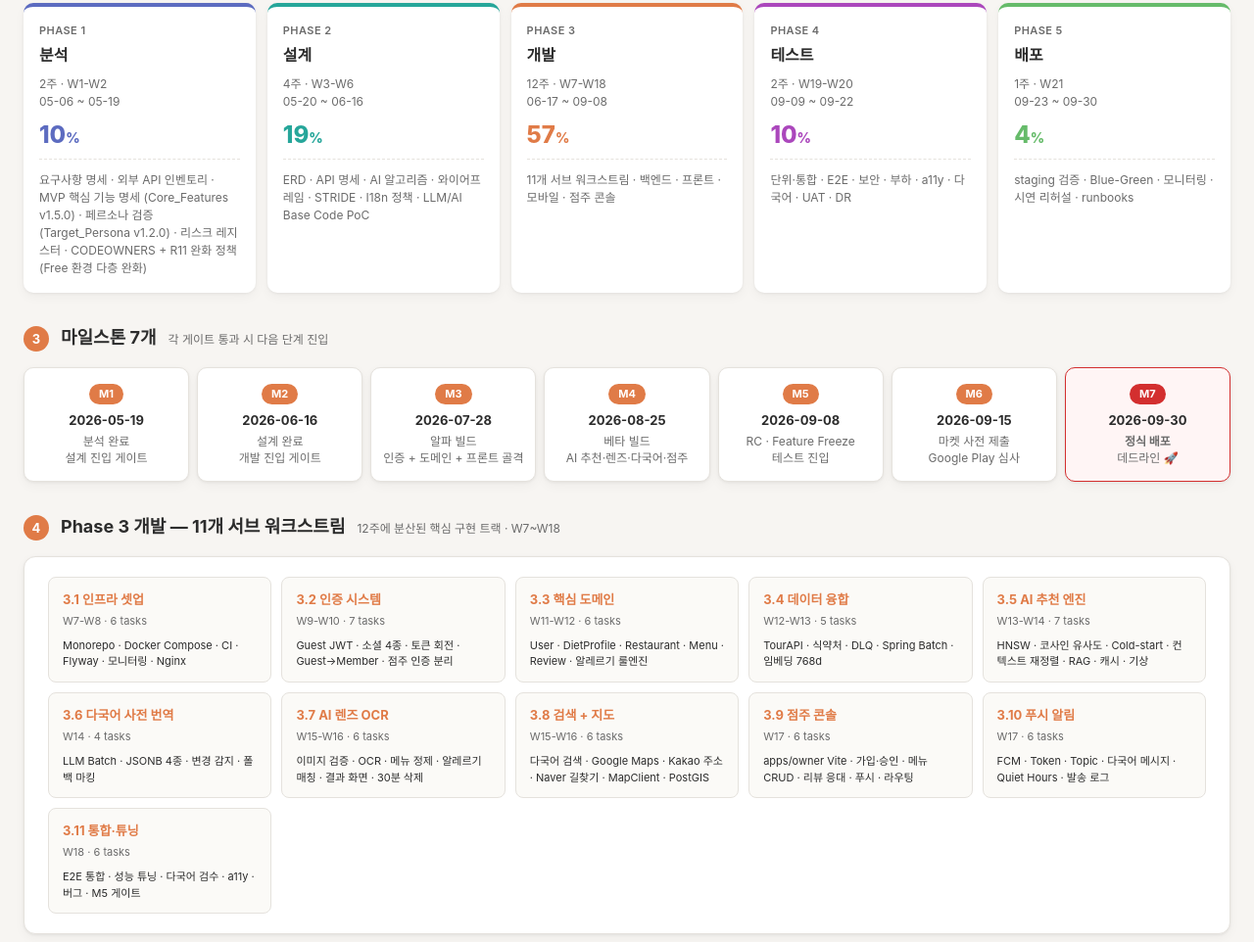
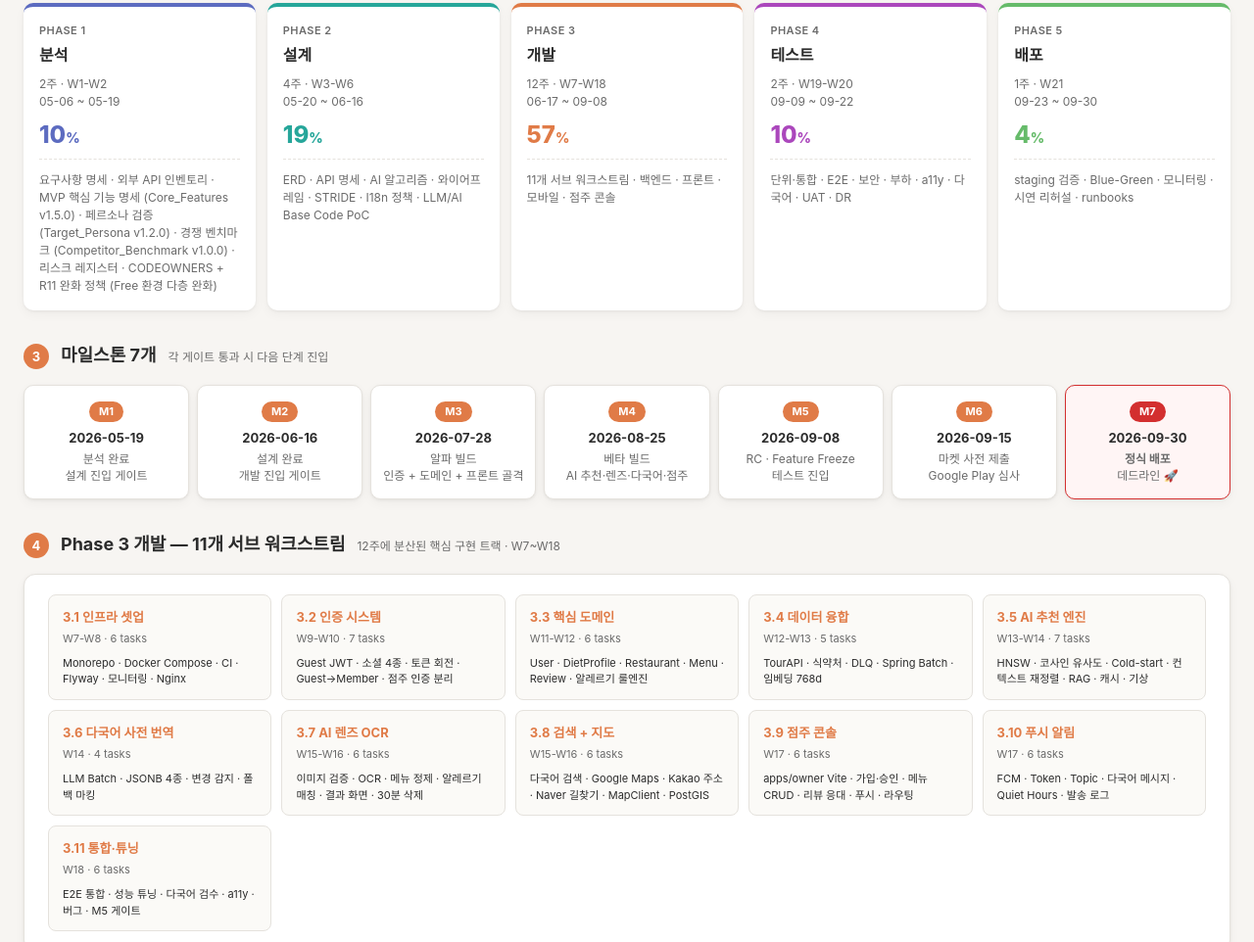
Before and after one commit to JangSeungyun/okeymeal-html, a plain HTML site: page index.html in a window 1280 px wide. Shown: the part 941-1903 px from the top of the page at 98% size. Drawn offline with Linux system fonts and the light colour scheme.

Commit message:
docs: 일정 카드 동기화 - Phase 1 산출물에 Competitor_Benchmark v1.0.0 추가

```diff
--- a/index.html
+++ b/index.html
@@ -602,7 +602,7 @@
         <div class="phase-name">분석</div>
         <div class="phase-meta">2주 · W1-W2<br/>05-06 ~ 05-19</div>
         <div class="phase-pct">10<span style="font-size:14px">%</span></div>
-        <div class="phase-output">요구사항 명세 · 외부 API 인벤토리 · MVP 핵심 기능 명세 (Core_Features v1.5.0) · 페르소나 검증 (Target_Persona v1.2.0) · 리스크 레지스터 · CODEOWNERS + R11 완화 정책 (Free 환경 다층 완화)</div>
+        <div class="phase-output">요구사항 명세 · 외부 API 인벤토리 · MVP 핵심 기능 명세 (Core_Features v1.5.0) · 페르소나 검증 (Target_Persona v1.2.0) · 경쟁 벤치마크 (Competitor_Benchmark v1.0.0) · 리스크 레지스터 · CODEOWNERS + R11 완화 정책 (Free 환경 다층 완화)</div>
       </div>
       <div class="phase-card p2">
         <div class="phase-num">PHASE 2</div>
```
